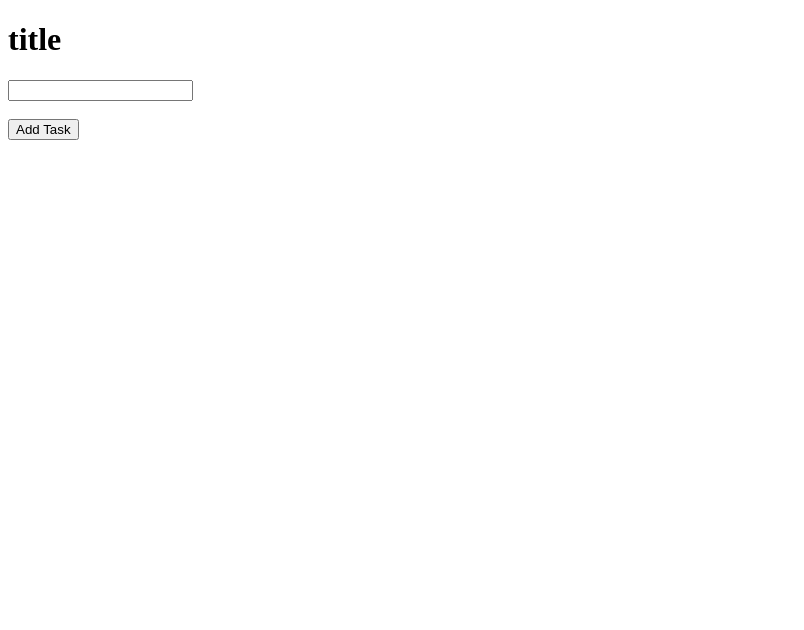
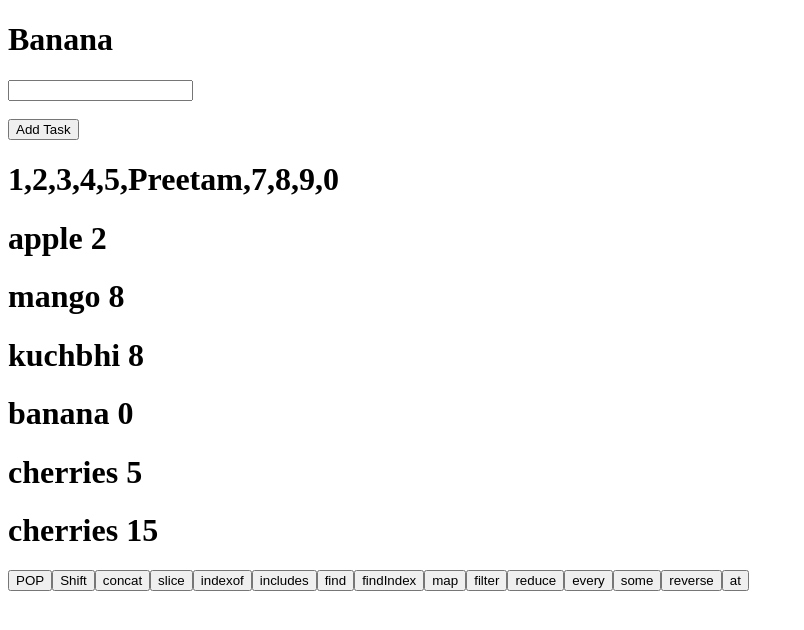
Before and after one commit to jitendrakumar0/my-app, an Angular app: page / in a window 1280 px wide. Shown: the top 630 px of the page, without its empty margins (0-804 px from the left). Built offline with nearby package versions, Linux system fonts and the light colour scheme.

Commit message:
all array method functions

```diff
--- a/src/app/app.component.html
+++ b/src/app/app.component.html
@@ -9,3 +9,28 @@
 <ul>
     <li *ngFor="let item of tasks"><span> {{item.id}} </span> <span> {{item.name}} </span> <span> <button (click)="removeItem(item.id)">Remove</button></span></li>
 </ul>
+
+
+
+
+
+
+
+<h1>{{users}}</h1>
+<h1 *ngFor="let item of inventory">{{item.name}} {{item.quantity}}</h1>
+
+<button (click)="pop()">POP</button>
+<button (click)="shift()">Shift</button>
+<button (click)="concat()">concat</button>
+<button (click)="slice()">slice</button>
+<button (click)="indexof()">indexof</button>
+<button (click)="includes()">includes</button>
+<button (click)="find(task.value)">find</button>
+<button (click)="findindex(task.value)">findIndex</button>
+<button (click)="map(task.value)">map</button>
+<button (click)="filter(task.value)">filter</button>
+<button (click)="reduce()">reduce</button>
+<button (click)="every(task.value)">every</button>
+<button (click)="some(task.value)">some</button>
+<button (click)="reverse()">reverse</button>
+<button (click)="at(task.value)">at</button>
--- a/src/app/app.component.ts
+++ b/src/app/app.component.ts
@@ -6,7 +6,7 @@ import { Component } from '@angular/core';
   styleUrls: ['./app.component.scss']
 })
 export class AppComponent {
-  title = 'title';
+  // title = 'Banana';
   tasks:any[] = [];
 
   addTask(item:any) {
@@ -17,4 +17,112 @@ export class AppComponent {
   removeItem(id:number) {
     this.tasks = this.tasks.filter(item=>item.id!==id);
   }
+
+  users:any[] = [1,2,3,4,5, "Preetam", 7,8,9,0]
+  user:any[] = [6,7,8,9,10]
+  title:any = 'Banana'
+
+  inventory:any[] = [
+    {name: 'apple', quantity: 2},
+    {name: 'mango', quantity: 8},
+    {name: 'kuchbhi', quantity: 8},
+    {name: 'banana', quantity: 0},
+    {name: 'cherries', quantity: 5},
+    {name: 'cherries', quantity: 15}
+  ];
+
+  pop() {
+    console.clear();
+    this.users.pop();
+    console.log(this.users);
+    this.users = this.users.filter(item=>item.length!==length);
+  }
+
+  shift() {
+    console.clear();
+    this.users.shift();
+    console.log(this.users);
+    this.users = this.users.filter(item=>item.length!==length);
+  }
+
+  concat() {
+    console.clear();
+    this.users = this.users.concat(this.user);
+    console.log(this.users.concat(this.user));
+    this.users = this.users.filter(item=>item.length!==length);
+  }
+
+  join() {
+    console.clear();
+    this.users.join();
+    console.log(this.users.join("♥♥♥♥♥♥♥♥"));
+    this.users = this.users.filter(item=>item.length!==length);
+  }
+
+  slice() {
+    console.clear();
+    this.users.slice();
+    console.log(this.users.slice(2, 3));
+    this.users = this.users.filter(item=>item.length!==length);
+    this.users = this.users.slice(3);
+    this.title = this.title.slice(3);
+  }
+
+  indexof() {
+    console.clear();
+    this.title = this.users[this.users.indexOf("Preetam")].slice(0, 1);
+  }
+
+  includes() {
+    console.clear();
+    this.title = this.users.includes("Preetam");
+    console.log(this.users.includes("Preetam"));
+  }
+
+  find(value:any) {
+    console.clear();
+    console.log(this.inventory.find( ({ name }) => name === value ));
+  }
+
+  findindex(value:any) {
+    console.clear();
+    console.log(this.inventory.findIndex( ({ name }) => name == value ));
+  }
+
+  map(value:any) {
+    console.clear();
+    console.log(this.inventory.map( ({ name }) => name == value ));
+  }
+
+  filter(value:any) {
+    console.clear();
+    console.log(this.inventory.filter( ({ name }) => name === value ));
+  }
+
+  reduce() {
+    console.clear();
+    console.log(this.inventory.reduce( ({ quantity }) => quantity + 6));
+  }
+
+  every(item:any) {
+    console.clear();
+    console.log(this.inventory.every( ({ quantity }) => quantity < item));
+  }
+
+  some(item:any) {
+    console.clear();
+    console.log(this.inventory.some( ({ quantity }) => quantity > item));
+  }
+
+  reverse() {
+    console.clear();
+    console.log(this.inventory.reverse());
+  }
+
+  at(item:any) {
+    console.clear();
+    // console.log(this.inventory.at(-3));
+  }
+
+
 }
```
